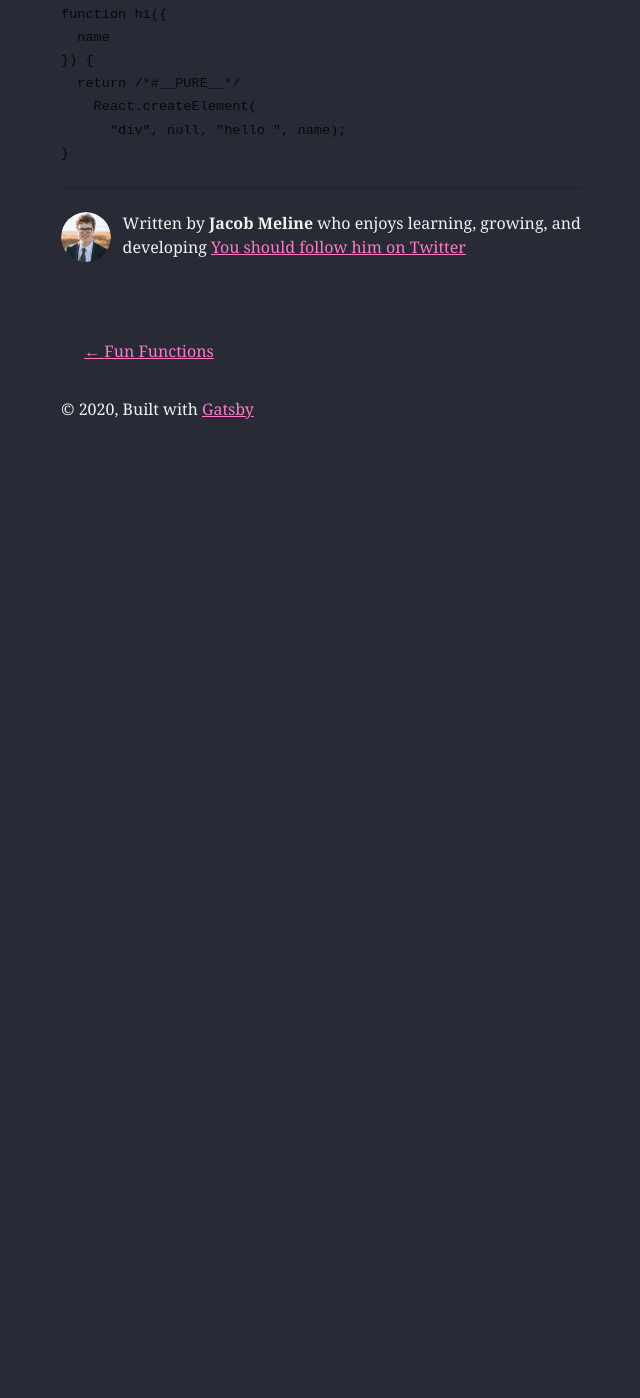
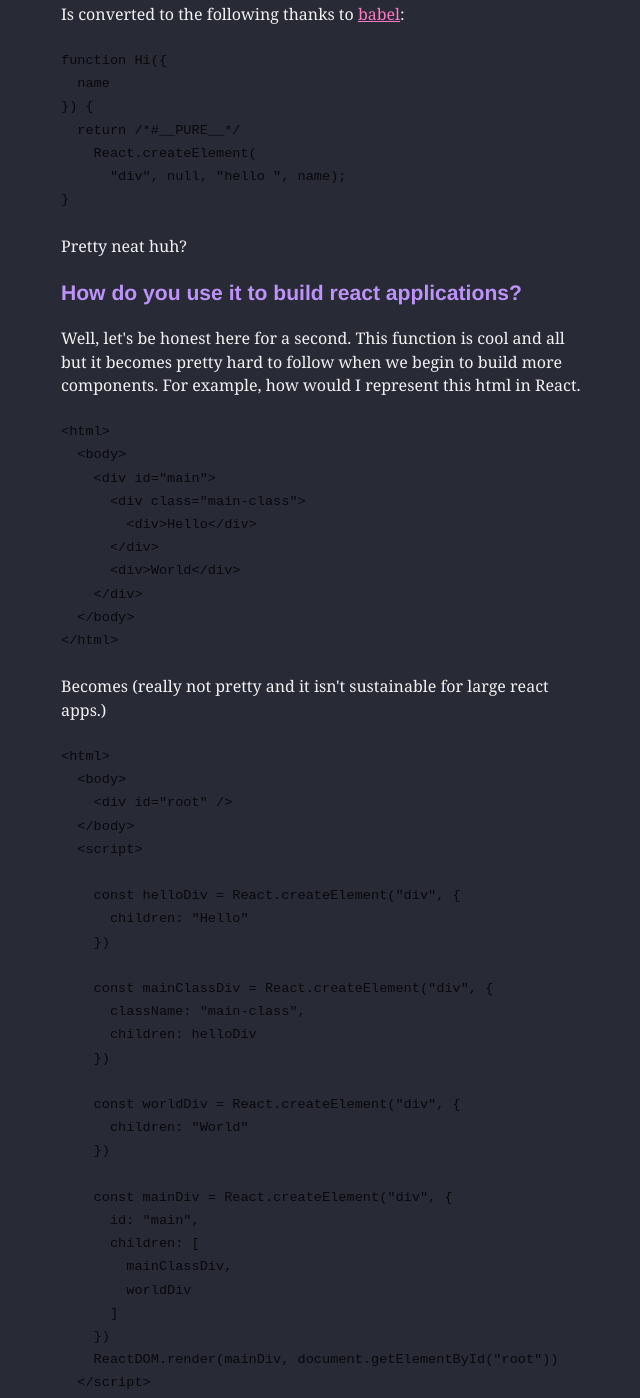
Before and after one commit to jmeline/jacob-meline, a Gatsby site: page /epic-react-fundamentals/ in a window 1280 px wide. Shown: the part 508-1906 px from the top of the page, without its empty margins (318-958 px from the left). Before the commit the page ends 964 px from the top, so only its background shows below. Built offline with nearby package versions, Linux system fonts and the light colour scheme; Gatsby itself is replaced by a stand-in of ours; some packages are replaced by stand-ins of ours; code samples lack their colours; a small style sheet from the web is missing.

Commit message:
Add more examples using the React api

````diff
--- a/content/blog/epic-react-fundamentals/index.md
+++ b/content/blog/epic-react-fundamentals/index.md
@@ -4,26 +4,28 @@ date: "2020-10-05"
 description: "Things I've learned from Kent's React Fundamental's workshop"
 ---
 
+### Introduction to native react calls
+
  Going back to the basics with React in order to gain a better foundation on how React works.
 
 JSX elements are syntactic sugar for calling:
 
-```js
+```jsx
 React.createElement(component, props, ...children)
 ```
 
 Code written in JSX such as the following:
 
 ```jsx
-function hi({ name }) {
+function Hi({ name }) {
   return <div> hello {name} </div>
 }
 ```
 
 Is converted to the following thanks to [babel](https://babeljs.io/repl/#?browsers=defaults%2C%20not%20ie%2011%2C%20not%20ie_mob%2011&build=&builtIns=false&spec=false&loose=false&code_lz=GYVwdgxgLglg9mABACxgCgN6LAQwLYCmiAvgJSIYBQiiATgVCLUgDwAmMAbgHzIEA2_OBVyFiLAPQceAbkrFKQA&debug=false&forceAllTransforms=false&shippedProposals=false&circleciRepo=&evaluate=false&fileSize=false&timeTravel=false&sourceType=module&lineWrap=true&presets=react&prettier=false&targets=&version=7.11.6&externalPlugins=):
 
-```js
-function hi({
+```jsx
+function Hi({
   name
 }) {
   return /*#__PURE__*/
@@ -31,3 +33,56 @@ function hi({
       "div", null, "hello ", name);
 }
 ```
+
+Pretty neat huh?
+
+### How do you use it to build react applications?
+
+Well, let's be honest here for a second. This function is cool and all but it becomes pretty hard to follow when we begin to build more components. For example, how would I represent this html in React.
+
+
+```html
+<html>
+  <body>
+    <div id="main">
+      <div class="main-class">
+        <div>Hello</div>
+      </div>
+      <div>World</div>
+    </div>
+  </body>
+</html>
+```
+
+Becomes (really not pretty and it isn't sustainable for large react apps.)
+
+```html
+<html>
+  <body>
+    <div id="root" />
+  </body>
+  <script>
+
+    const helloDiv = React.createElement("div", {
+      children: "Hello"
+    })
+
+    const mainClassDiv = React.createElement("div", {
+      className: "main-class",
+      children: helloDiv
+    })
+
+    const worldDiv = React.createElement("div", {
+      children: "World"
+    })
+
+    const mainDiv = React.createElement("div", {
+      id: "main",
+      children: [
+        mainClassDiv,
+        worldDiv
+      ]
+    })
+    ReactDOM.render(mainDiv, document.getElementById("root"))
+  </script>
+```
````
